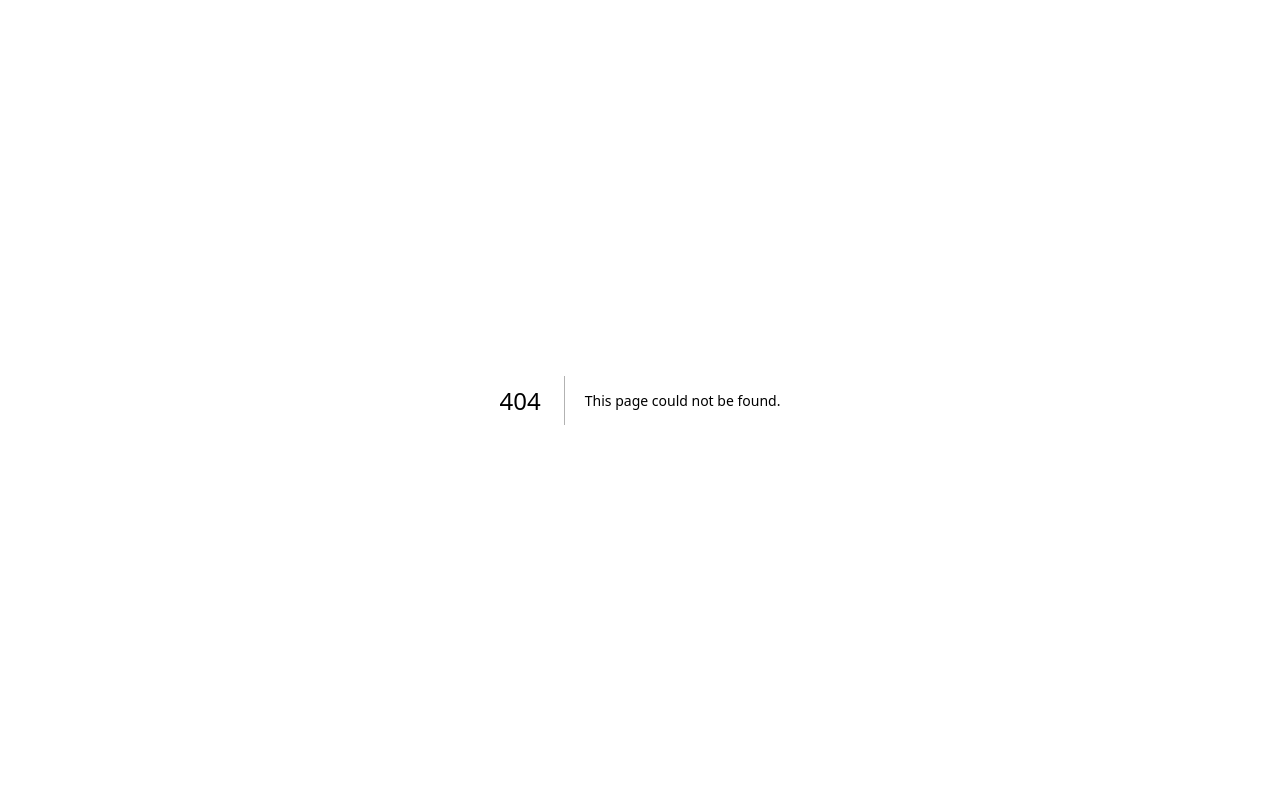
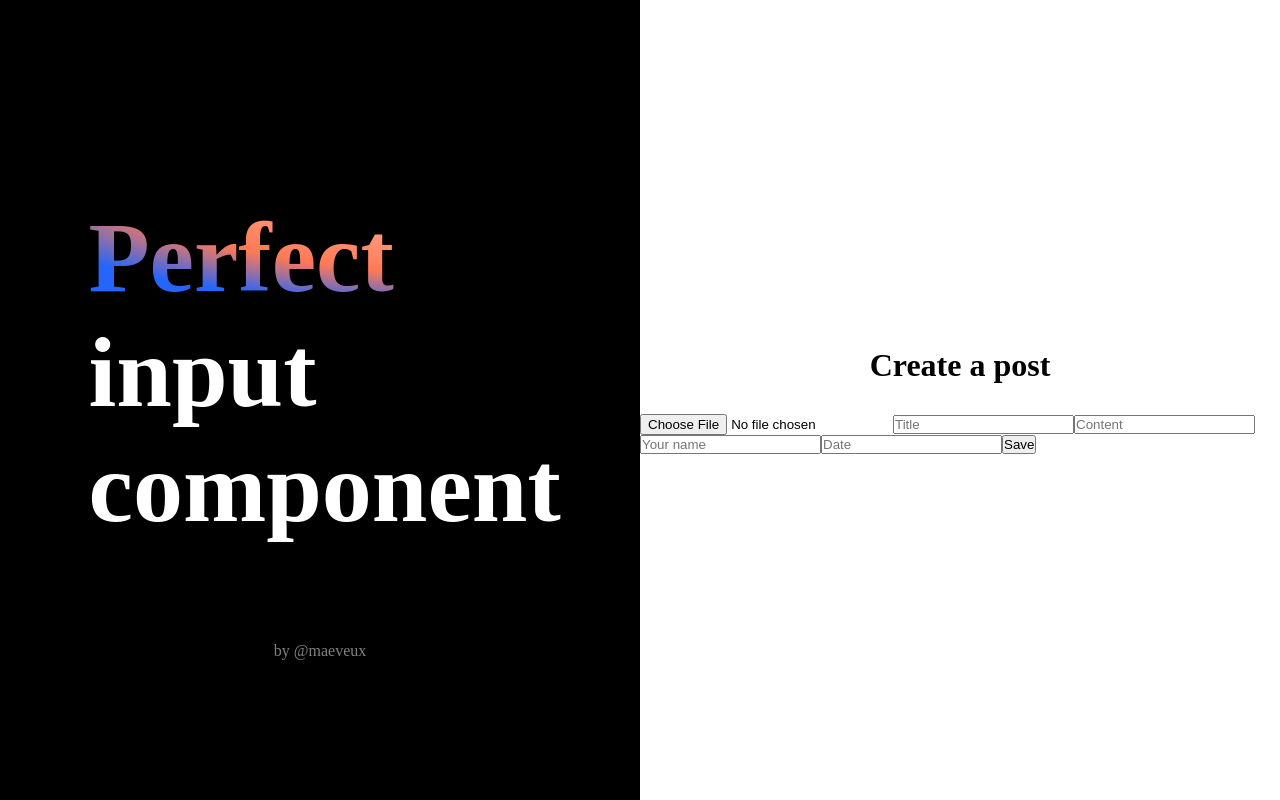
Before and after one commit to TurboldCH/leap-first-app, a Next.js app: page /blog/create in a window 1280 px wide. Before the commit this address had no page. Built offline with nearby package versions, Linux system fonts and the light colour scheme; no server answers.

Commit message:
create input

```diff
--- /dev/null
+++ b/app/blog/create/page.tsx
@@ -0,0 +1,146 @@
+"use client";
+
+import { addDoc, collection, getFirestore } from "firebase/firestore";
+import { useState } from "react";
+import { firebaseApp } from "../../firebase";
+import { TextField, styled } from "@mui/material";
+import { Footer } from "@/app/Footer/footer";
+import React from "react";
+
+const ContainerStyle = styled("div")({
+  display: "flex",
+  justifyContent: "center",
+  //   flexDirection: "column",
+  margin: "0, auto",
+  maxWidth: "1440px",
+  position: "relative",
+});
+
+export default function Home() {
+  const [url, setURL] = useState<File>();
+  const [header, setHeader] = useState("");
+  const [content, setContent] = useState("");
+  const [name, setName] = useState("");
+  const [date, setDate] = useState("");
+  const db = getFirestore(firebaseApp);
+
+  const handleSelectedFile = (files: any) => {
+    if (files && files[0].size < 10000000) {
+      console.log(files[0], "File uploaded");
+      setURL(files[0].name);
+      console.log("URL set");
+    } else {
+      console.log("File size too large");
+    }
+  };
+
+  return (
+    <div style={{ display: "flex" }}>
+      <div
+        style={{
+          width: "50%",
+          height: "100vh",
+          display: "flex",
+          flexDirection: "column",
+          justifyContent: "space-between",
+          alignItems: "center",
+          backgroundColor: "black",
+        }}
+      >
+        <h1
+          style={{
+            paddingTop: "200px",
+            width: "463px",
+            display: "flex",
+            flexDirection: "column",
+            alignItems: "left",
+            fontSize: "100px",
+            color: "white",
+          }}
+        >
+          <span
+            style={{
+              background:
+                "radial-gradient(134.38% 115.87% at 106.92% -16.67%, #FEDFD0 0%, #FF7955 75.12%, #2665F9 100%)",
+              backgroundClip: "text",
+              WebkitTextFillColor: "transparent",
+              WebkitBackgroundClip: "text",
+              color: "#FFF",
+              fontWeight: "900",
+            }}
+          >
+            Perfect
+          </span>
+          input component
+        </h1>
+        <p
+          style={{
+            paddingBottom: "140px",
+            color: "gray",
+          }}
+        >
+          by @maeveux
+        </p>
+      </div>
+      <div
+        style={{
+          width: "50%",
+          display: "flex",
+          justifyContent: "center",
+          flexDirection: "column",
+          alignItems: "center",
+          gap: "30px",
+        }}
+      >
+        <h1>Create a post</h1>
+        <div>
+          <input
+            type="file"
+            placeholder="Background file"
+            onChange={(event) => {
+              handleSelectedFile(event.target.files);
+              console.log(event.target.files, "Event target files");
+            }}
+          />
+          <input
+            onChange={(event) => {
+              setHeader(event.target.value);
+            }}
+            placeholder="Title"
+          />
+          <input
+            onChange={(event) => {
+              setContent(event.target.value);
+            }}
+            placeholder="Content"
+          />
+          <input
+            onChange={(event) => {
+              setName(event.target.value);
+            }}
+            placeholder="Your name"
+          />
+          <input
+            onChange={(event) => {
+              setDate(event.target.value);
+            }}
+            placeholder="Date"
+          />
+          <button
+            onClick={async () => {
+              await addDoc(collection(db, "blog"), {
+                url: url || null,
+                header: header,
+                content: content,
+                name: name,
+                date: date,
+              });
+            }}
+          >
+            Save
+          </button>
+        </div>
+      </div>
+    </div>
+  );
+}
--- /dev/null
+++ b/app/firebase.tsx
@@ -0,0 +1,12 @@
+"use client";
+import { initializeApp } from "firebase/app";
+
+const firebaseConfig = {
+  apiKey: process.env.NEXT_PUBLIC_API_KEY,
+  authDomain: process.env.NEXT_PUBLIC_AUTH_DOMAIN,
+  projectId: process.env.NEXT_PUBLIC_PROJECT_ID,
+  storageBucket: process.env.NEXT_PUBLIC_STORAGE_BUCKET,
+  messagingSenderId: process.env.NEXT_PUBLIC_MESSAGING_SENDER_ID,
+  appId: process.env.NEXT_PUBLIC_APP_ID,
+};
+export const firebaseApp = initializeApp(firebaseConfig);
--- a/next.config.js
+++ b/next.config.js
@@ -1,4 +1,10 @@
 /** @type {import('next').NextConfig} */
-const nextConfig = {}
+const nextConfig = {images: {
+    remotePatterns: [
+      {        protocol: "https",
+        hostname: "**",
+      },
+    ],
+  },}
 
 module.exports = nextConfig
--- a/package.json
+++ b/package.json
@@ -12,9 +12,12 @@
     "@emotion/react": "^11.11.1",
     "@emotion/styled": "^11.11.0",
     "@mui/material": "^5.14.17",
+    "dotenv": "^16.3.1",
+    "firebase": "^10.6.0",
     "next": "13.5.6",
     "react": "^18",
-    "react-dom": "^18"
+    "react-dom": "^18",
+    "react-firebase-hooks": "^5.1.1"
   },
   "devDependencies": {
     "@types/node": "^20",
```
Also changed, not shown: app/blog/page.tsx (+115 -90 lines), app/blog/create/textFields.tsx (added), 2 other files (tests, documents, lock files or other folders).
